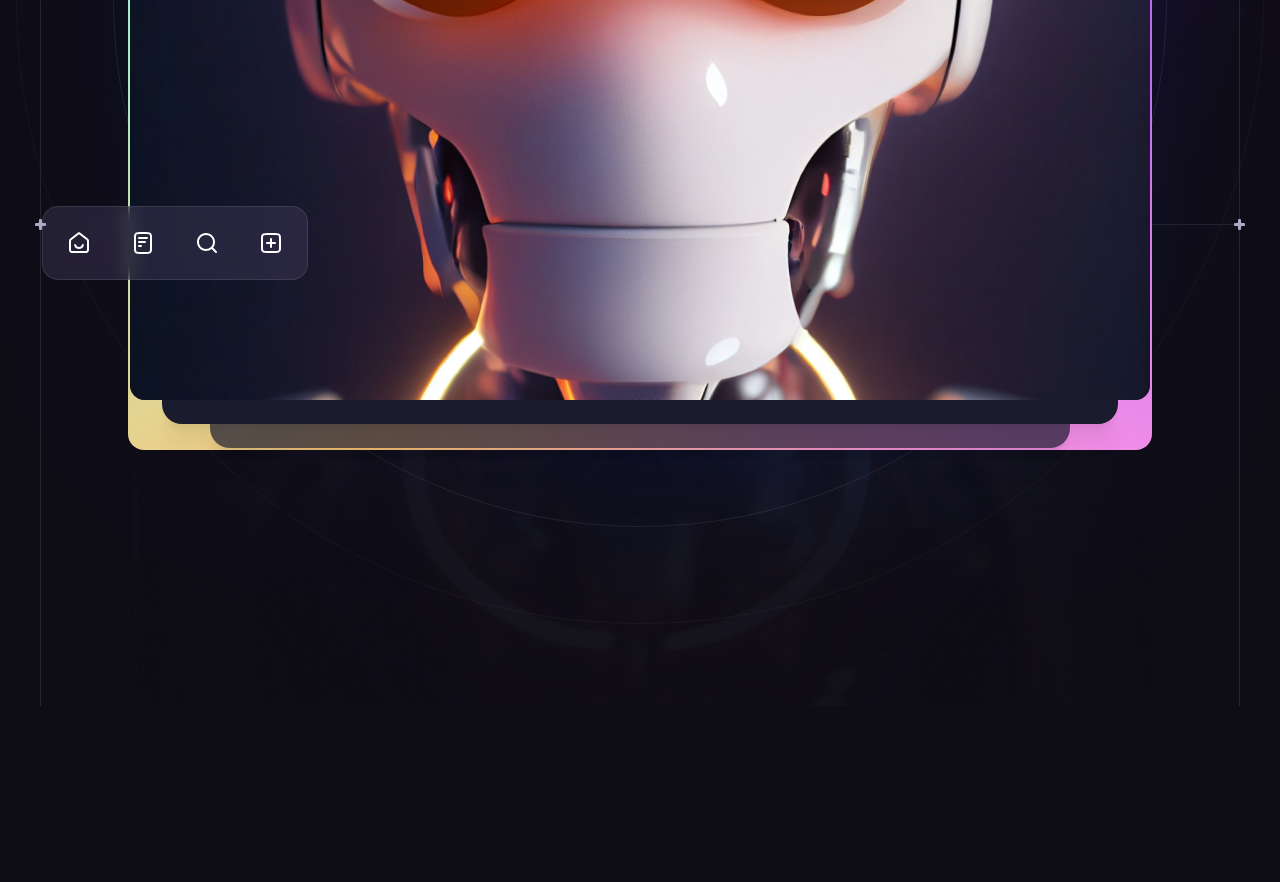
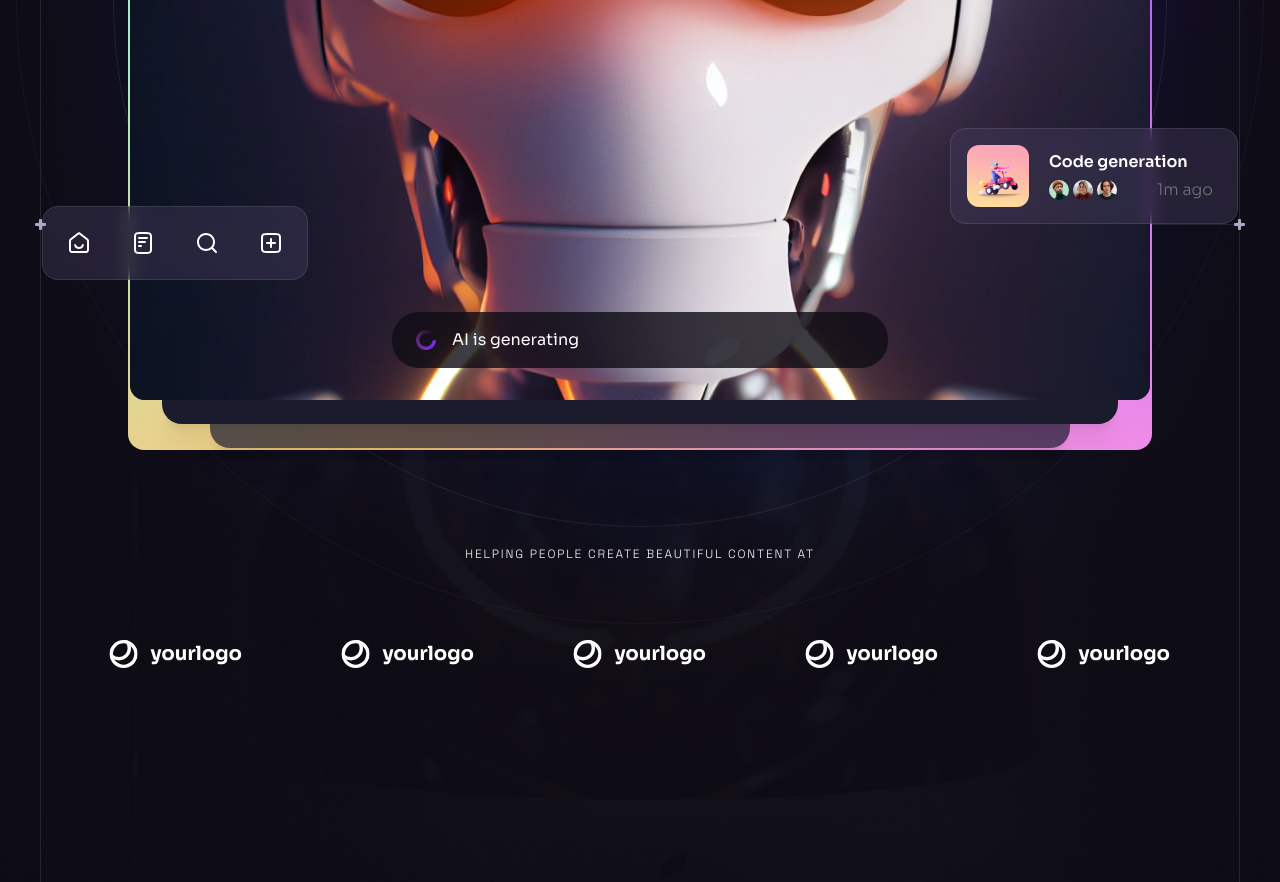
Before and after one commit to aindriu80/jsm-brainwave, a React (Vite) app: page / in a window 1280 px wide. Shown: the part 660-1542 px from the top of the page. Before the commit the page ends 1366 px from the top, so only its background shows below. Built offline with nearby package versions, Linux system fonts and the light colour scheme.

Commit message:
Completing the hero section

```diff
--- /dev/null
+++ b/src/components/CompanyLogos.tsx
@@ -0,0 +1,24 @@
+import React from "react";
+import { companyLogos } from "../constants";
+
+const CompanyLogos = ({ className }) => {
+  return (
+    <div className={className}>
+      <h5 className="tagline mb-6 text-center">
+        Helping people create beautiful content at
+      </h5>
+      <ul className="flex">
+        {companyLogos.map((logo, index) => (
+          <li
+            className="flex items-center justify-center flex-1 h-[8.5rem]"
+            key={index}
+          >
+            <img src={logo} width={134} height={28} alt={logo} />
+          </li>
+        ))}
+      </ul>
+    </div>
+  );
+};
+
+export default CompanyLogos;
--- a/src/components/Hero.tsx
+++ b/src/components/Hero.tsx
@@ -6,6 +6,8 @@
 import { ScrollParallax } from "react-just-parallax";
 import { useRef } from "react";
 import Generating from "./Generating";
+import Notification from "./Notification";
+import CompanyLogos from "./CompanyLogos";
 
 const Hero = () => {
   const parallaxRef = useRef(null);
@@ -53,7 +55,7 @@
                   alt="AI"
                 />
 
-                <Generating className="absolute, left-4 right-4 bottom-5 md:left-1/2 md:right-auto md:bottom-8 md:w-[31rem] md:-translate-x-1/2" />
+                <Generating className="absolute left-4 right-4 bottom-5 md:left-1/2 md:right-auto md:bottom-8 md:w-[31rem] md:-translate-x-1/2" />
 
                 <ScrollParallax isAbsolutelyPositioned>
                   <ul className="hidden absolute -left-[5.5rem] bottom-[7.5rem] px-1 py-1 bg-n-9/40 backdrop-blur border border-n-1/10 rounded-2xl xl:flex">
@@ -63,6 +65,13 @@
                       </li>
                     ))}
                   </ul>
+                </ScrollParallax>
+
+                <ScrollParallax isAbsolutelyPositioned>
+                  <Notification
+                    className="hidden absolute -right-[5.5rem] bottom-[11rem] w-[18rem] xl:flex"
+                    title="Code generation"
+                  />
                 </ScrollParallax>
               </div>
             </div>
@@ -80,6 +89,7 @@
           </div>
           <BackgroundCircles />
         </div>
+        <CompanyLogos className="hidden relative z-10 mt-20 lg:block" />
       </div>
       <BottomLine />
     </Section>
--- /dev/null
+++ b/src/components/Notification.tsx
@@ -0,0 +1,46 @@
+import { notification1 } from "../assets";
+import { notificationImages } from "../constants";
+
+const Notification = ({ className, title }) => {
+  return (
+    <div
+      className={`${
+        className || ""
+      } flex items-center p-4 pr-6 bg-n-9/40 backdrop-blur border border-n-1/10 rounded-2xl gap-5`}
+    >
+      <img
+        src={notification1}
+        width={62}
+        height={62}
+        alt="image"
+        className="rounded-xl"
+      />
+
+      <div className="flex-1">
+        <h6 className="mb-1 font-semibold text-base">{title}</h6>
+
+        <div className="flex items-center justify-between">
+          <ul className="flex -m-0.5">
+            {notificationImages.map((item, index) => (
+              <li
+                key={index}
+                className="flex w-6 h-6 border-2 border-n-12 rounded-full overflow-hidden"
+              >
+                <img
+                  src={item}
+                  className="w-full"
+                  width={20}
+                  height={20}
+                  alt={item}
+                />
+              </li>
+            ))}
+          </ul>
+          <div className="body-2 text-n-13">1m ago</div>
+        </div>
+      </div>
+    </div>
+  );
+};
+
+export default Notification;
```
